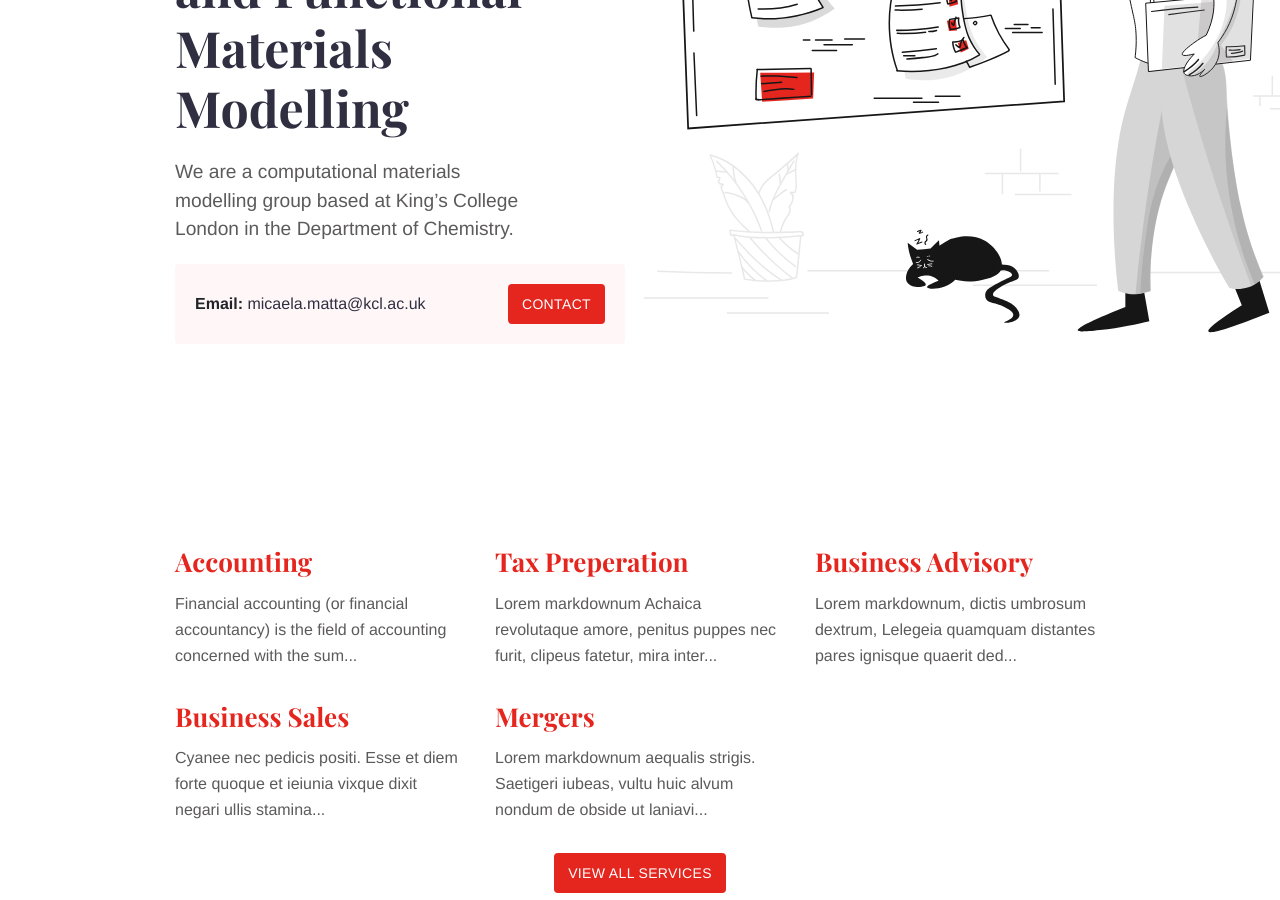
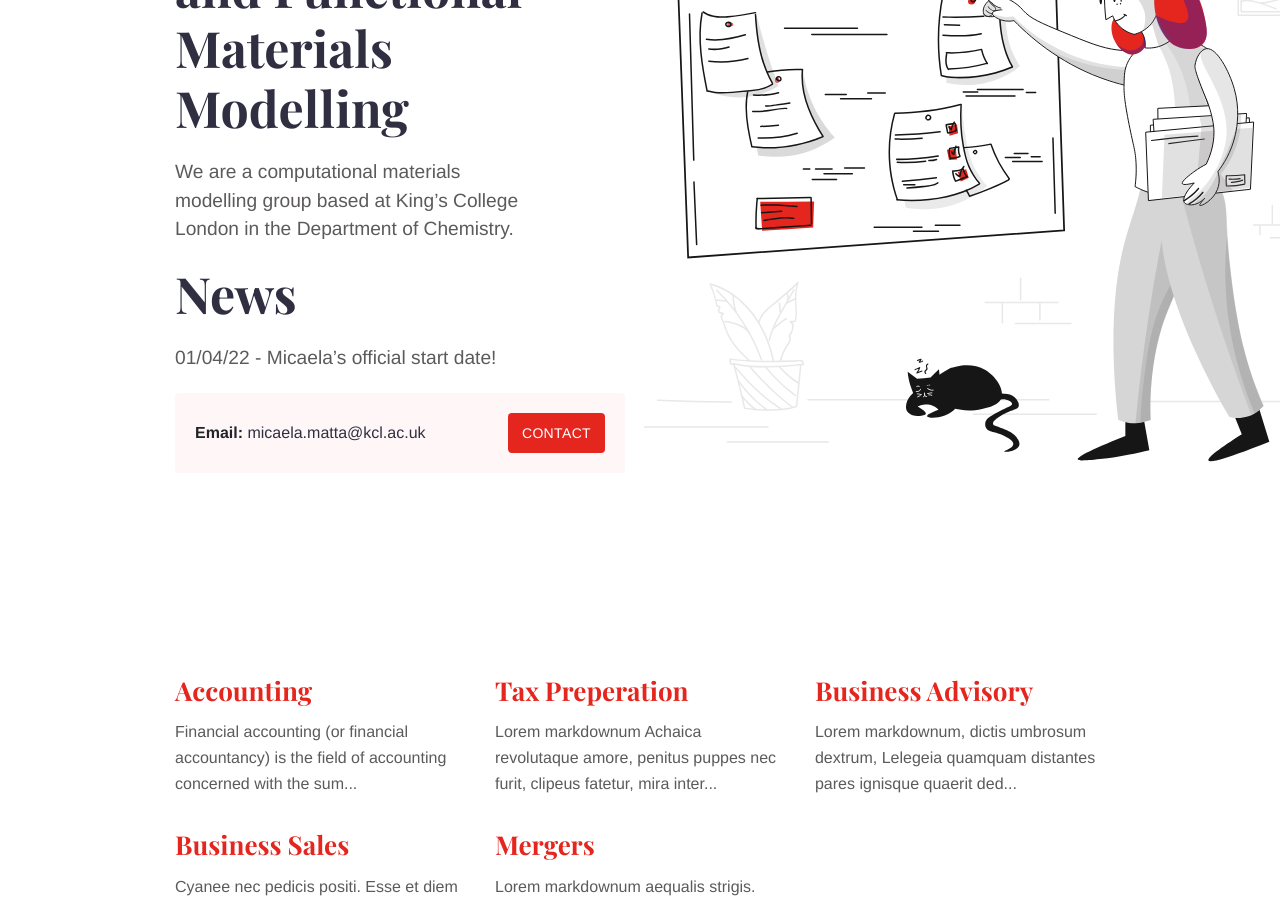
Before and after one commit to matta-research-group/matta-research-group.github.io, a Jekyll site: the page built from index.md, in a window 1280 px wide and 900 px high, scrolled down 304 px. Built offline with Jekyll 4.4.1, drawn with Linux system fonts in a browser that asks for light colours.

Commit message:
Update index.md

```diff
--- a/index.md
+++ b/index.md
@@ -11,3 +11,7 @@ show_call_box: true
 # Bioinspired and Functional Materials Modelling
 
 We are a computational materials modelling group based at King's College London in the Department of Chemistry.
+
+# News
+
+01/04/22 - Micaela's official start date!
```
